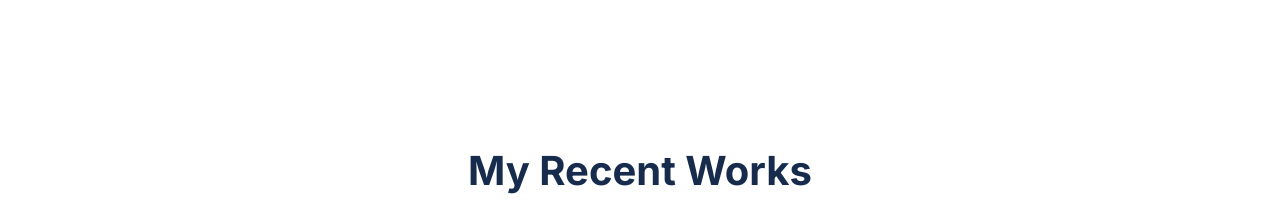
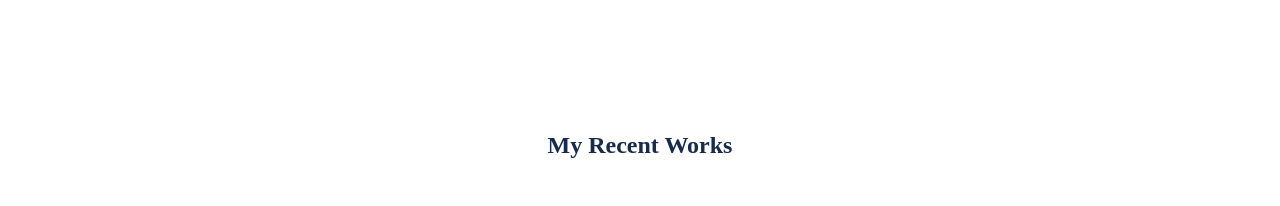
Before and after one commit to omer-creator/my-portfolio, a website: page index.html in a window 1280 px wide. Shown: the part 1040-1246 px from the top of the page. Drawn offline with Linux system fonts and the light colour scheme.

Commit message:
Fix different class name error

```diff
--- a/index.html
+++ b/index.html
@@ -96,7 +96,7 @@
     <!-- Starting Works station Title-->
     <section class="work-section">
       <div class="flex-center-horizental0">
-        <h2 class="h1-work text-color-1 no-margin-bottom">
+        <h2 class="h2-work text-color-1 no-margin-bottom">
           My Recent Works
         </h2>
         <span class="midbar "></span>
```
